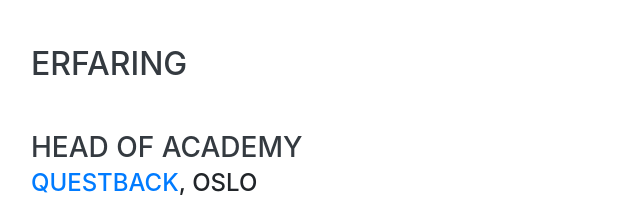
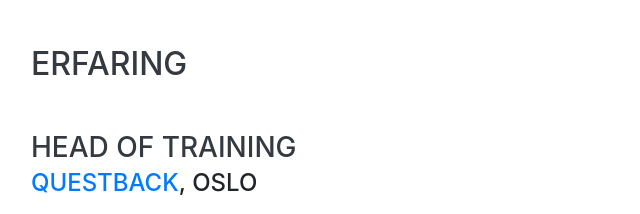
Before and after one commit to hkavli/kavli-cv2, a website with bundled scripts: page index.html in a window 1280 px wide. Shown: the part 1605-1819 px from the top of the page, 289-929 px from the left. Built offline with nearby package versions, Linux system fonts and the light colour scheme; a web font is replaced by a local one.

Commit message:
Oppdatering av skrifeil

```diff
--- a/index.html
+++ b/index.html
@@ -277,7 +277,7 @@
         >
           <div class="resume-content">
             <h3 class="mb-0">
-              Head of Academy
+              Head of Training
             </h3>
             <div class="subheading mb-3">
               <a href="https://www.questback.com/">Questback</a>, Oslo
```
